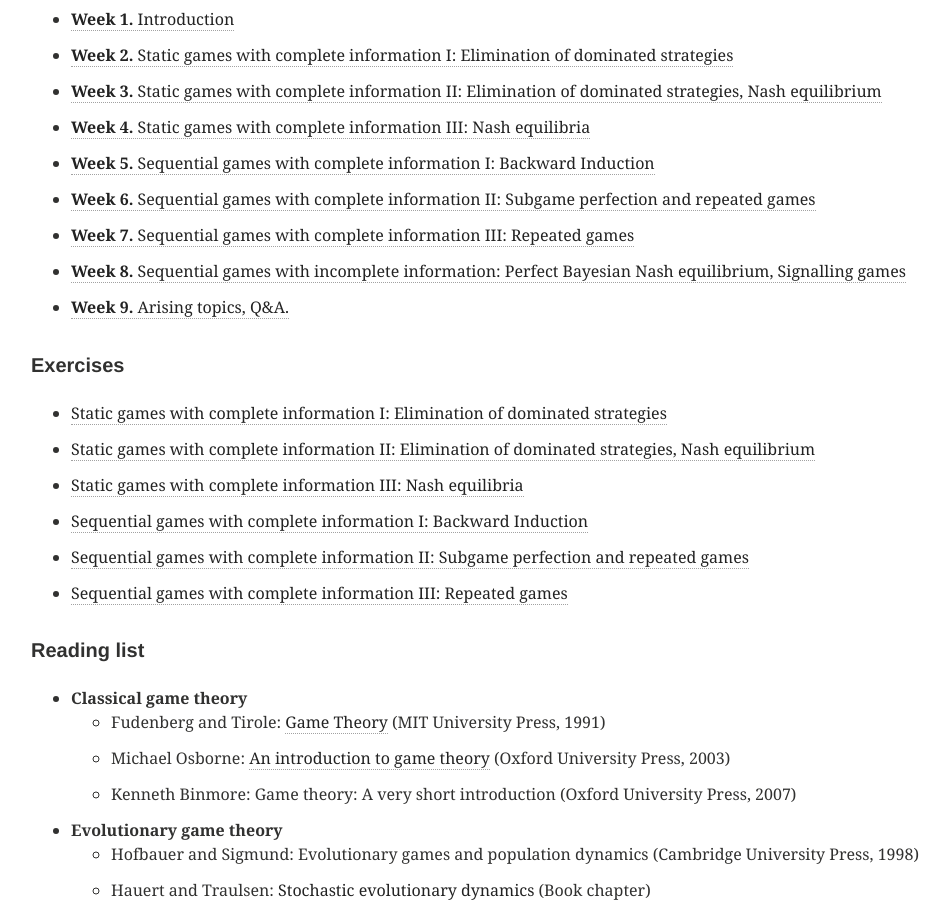
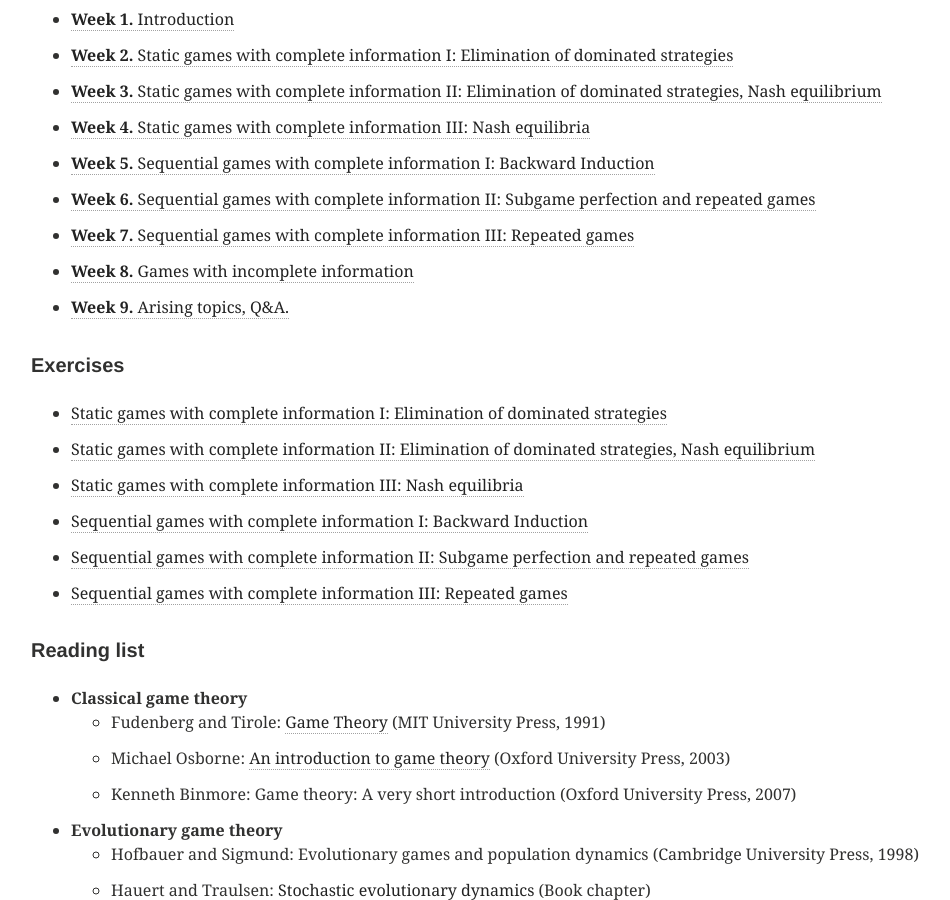
Before and after one commit to DYNOSOBs/social-behaviour, a Jekyll site: the page built from teaching/classical_game_theory/index.md, in a window 1280 px wide and 900 px high, scrolled down 413 px. Shown: the whole window, without its empty margins (65-1015 px from the left). Built offline with Jekyll 4.4.1, drawn with Linux system fonts in a browser that asks for light colours.

Commit message:
change title for week 8

```diff
--- a/teaching/classical_game_theory/index.md
+++ b/teaching/classical_game_theory/index.md
@@ -25,7 +25,7 @@ image:
 - [**Week 5.** Sequential games with complete information I: Backward Induction](notes/Game_Theory_5.pdf)
 - [**Week 6.** Sequential games with complete information II: Subgame perfection and repeated games](notes/Game_Theory_6.pdf)
 - [**Week 7.** Sequential games with complete information III: Repeated games]()
-- [**Week 8.** Sequential games with incomplete information: Perfect Bayesian Nash equilibrium, Signalling games]()
+- [**Week 8.** Games with incomplete information]()
 - [**Week 9.** Arising topics, Q&A.]()
 
 <h5>Exercises</h5>
```
